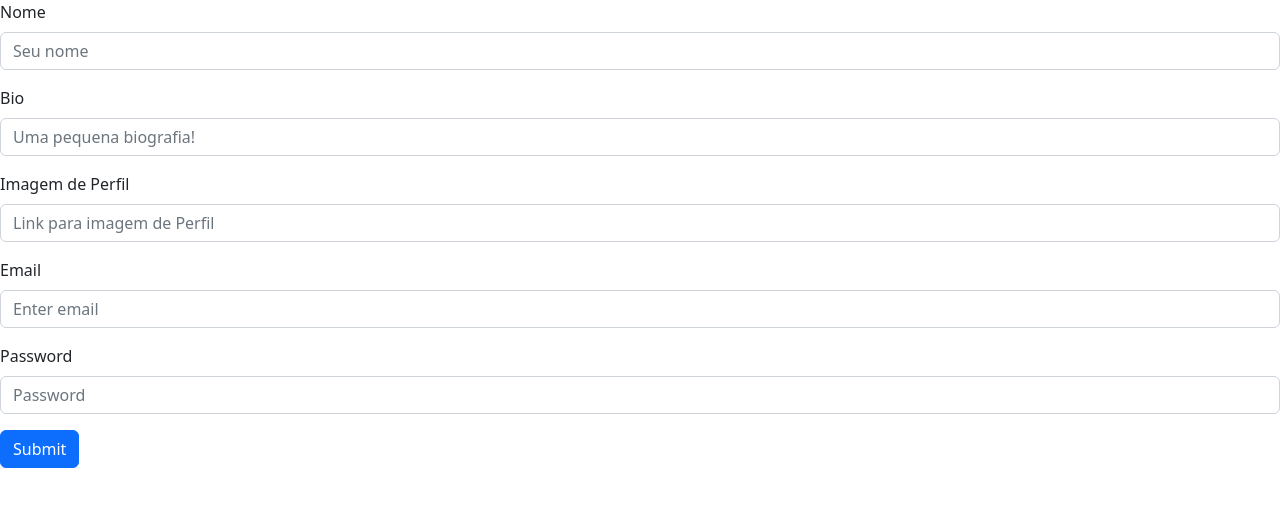
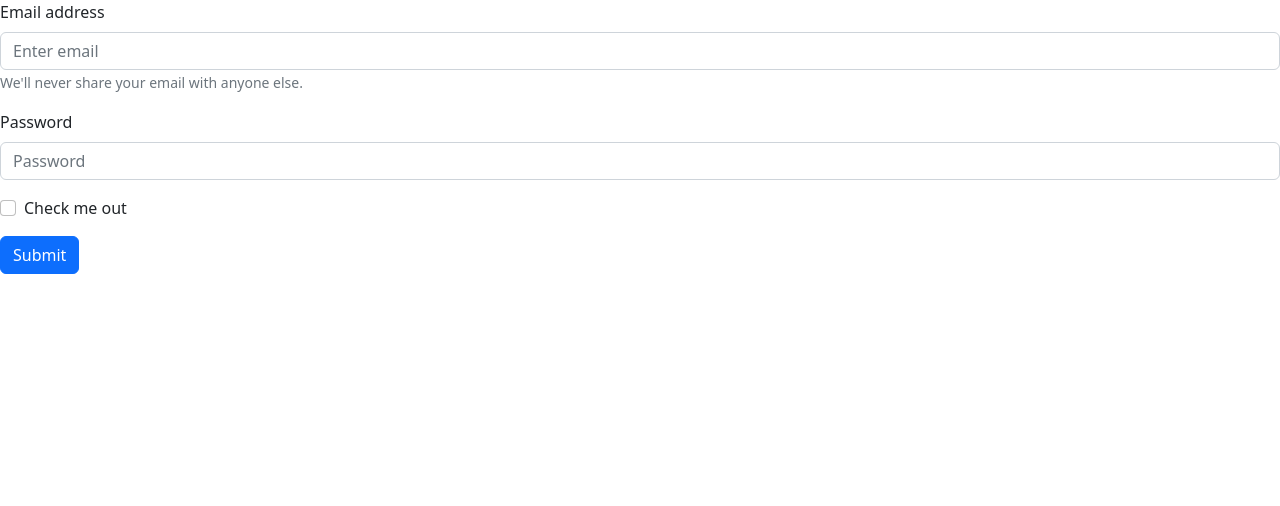
Before and after one commit to dreialcantara/Roda-Front, a React (Create React App) app: page / in a window 1280 px wide. Shown: the top 506 px of the page. Built offline with nearby package versions, Linux system fonts and the light colour scheme.

Commit message:
index update

```diff
--- a/src/index.tsx
+++ b/src/index.tsx
@@ -1,12 +1,12 @@
 import React from "react";
 import ReactDOM from "react-dom/client";
-import Cadastro from "./pages/cadastro";
+import Login from "./pages/login";
 
 const root = ReactDOM.createRoot(
   document.getElementById("root") as HTMLElement
 );
 root.render(
   <React.StrictMode>
-    <Cadastro />
+    <Login />
   </React.StrictMode>
 );
```
